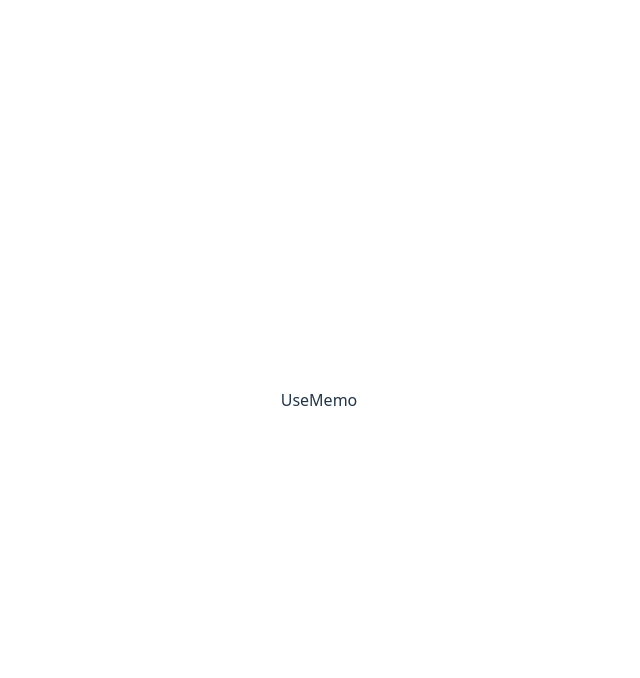
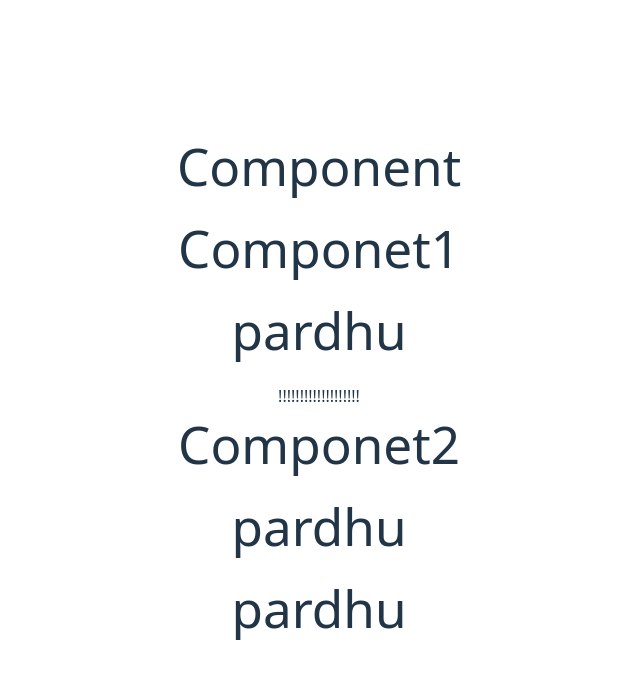
Before and after one commit to pardhu701/Intership_Vel, a React (Vite) app: page / in a window 1280 px wide. Shown: the top 678 px of the page, without its empty margins (321-961 px from the left). Built offline with nearby package versions, Linux system fonts and the light colour scheme.

Commit message:
first week

```diff
--- a/src/Component.jsx
+++ b/src/Component.jsx
@@ -1,4 +1,4 @@
-import React, {useState,createContext} from "react";
+import React, {useState,createContext, useMemo} from "react";
 import Component1 from "./Component1";
 import Component2 from "./Component2";
 
@@ -10,13 +10,15 @@ export default function Component(){
 
     const[user,setUser] = useState({name:"pardhu",age:"23"})
 
+    const contextValue= useMemo(()=>({user,setUser}),[user])
+
 
     return(
 
         <>
         <h1>Component</h1>
 
-          <UseUser.Provider value={user.name}>
+          <UseUser.Provider value={contextValue}>
               < Component1  />
 
 
@@ -24,7 +26,7 @@ export default function Component(){
 
         <h2>!!!!!!!!!!!!!!!!!!!</h2>
 
-        <UseUser.Provider value={user.name}>
+        <UseUser.Provider value={contextValue}>
 
               <Component2 />
 
--- a/src/Component1.jsx
+++ b/src/Component1.jsx
@@ -4,12 +4,12 @@ import { UseUser } from "./Component";
 
 export default function Component1(){
 
-    const user= useContext(UseUser);
+    const {user} = useContext(UseUser);
 
 return(
     <>
     <h1>Componet1</h1>
-    <h1>{user}</h1>
+    <h1>{user.name}</h1>
     </>
 );
 
--- a/src/Component2.jsx
+++ b/src/Component2.jsx
@@ -4,12 +4,12 @@ import { UseUser } from "./Component";
 
 export default function Component2(){
 
-    const user= useContext(UseUser);
+    const {user,setUser}= useContext(UseUser);
 
 return(
     <>
     <h1>Componet2</h1>
-    <h1>{user}</h1>
+    <h1>{user.name}</h1>
     </>
 );
 
--- /dev/null
+++ b/src/Fetching.jsx
@@ -0,0 +1,33 @@
+import React from 'react';
+
+function Fetching() {
+  const [people, setPeople] = React.useState({}); // use an array instead
+
+  React.useEffect(() => {
+    const fetchData = async () => {
+      try {
+        const res = await fetch('https://jsonplaceholder.typicode.com/users/1');
+        const data = await res.json();
+        setPeople(data); // set array directly
+        console.log(data)
+      } catch (error) {
+        console.error("Error fetching data:", error);
+      }
+    };
+
+    fetchData();
+  }, []);
+
+  return (
+    <>
+      <h1>Fetched Users</h1>
+      <ul>
+
+       {people.phone}
+
+      </ul>
+    </>
+  );
+}
+
+export default Fetching;
--- /dev/null
+++ b/src/Hooks/UseRef.jsx
@@ -0,0 +1,41 @@
+import React from 'react'
+
+function UseRef() {
+//     const inputRef = React.useRef(null);
+
+//   const handleClick = () => {
+//     inputRef.current.focus(); // Accessing the DOM node
+//   };
+
+
+    const[change,setChange]=React.useState(0);
+
+    const timerRef = React.useRef(null);
+
+function startCooking() {
+  timerRef.current = setTimeout(() => {
+    alert("Dish is ready!");
+  }, 5000);
+}
+
+function cancelCooking() {
+  clearTimeout(timerRef.current);
+}
+
+
+  return (
+    <>
+      {/* <input ref={inputRef} type="text" />
+      <button onClick={handleClick}>Focus Input</button> */}
+
+
+       <h1>{change}</h1>
+       <h1>{timerRef.current}</h1>
+      <button onClick={()=>setChange(change+1)}>count</button>
+      <button onClick={startCooking}>SC</button>
+      <button onClick={cancelCooking}>CC</button>
+    </>
+  );
+}
+
+export default UseRef
--- a/src/main.jsx
+++ b/src/main.jsx
@@ -16,6 +16,8 @@ import Users from './TanQuery/Users.jsx';
 import Parent from './children/Parent.jsx';
 import UseState from './Hooks/UseState.jsx';
 import UseMemo from './Hooks/UseMemo.jsx';
+import Fetching from './Fetching.jsx';
+import UseRef from './Hooks/UseRef.jsx';
 
 // const queryClient = new QueryClient();
 
@@ -28,7 +30,8 @@ createRoot(document.getElementById('root')).render(
 //    </StrictMode>
 
 <StrictMode>
-   <UseMemo />
+   {/* <UseMemo /> */}
+   <Component/>
 </StrictMode>
 
 
```
